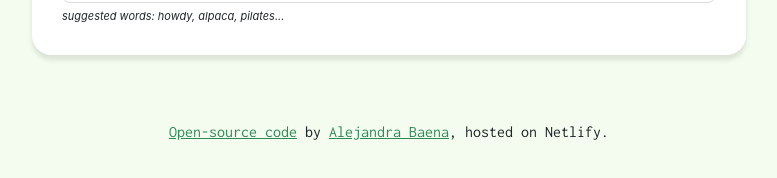
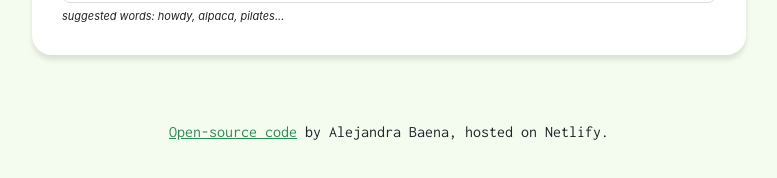
Before and after one commit to baenaale/react-dictionary-ab, a React (Create React App) app: page / in a window 1280 px wide. Shown: the part 236-414 px from the top of the page, without its empty margins (251-1028 px from the left). Built offline with nearby package versions, Linux system fonts and the light colour scheme; no server answers.

Commit message:
footer update

```diff
--- a/src/App.js
+++ b/src/App.js
@@ -17,15 +17,7 @@ function App() {
           >
             Open-source code
           </a>{" "}
-          by{" "}
-          <a
-            href="https://brave-bohr-a02fb1.netlify.app/"
-            target="_blank"
-            rel="noreferrer"
-          >
-            Alejandra Baena
-          </a>
-          , hosted on Netlify.
+          by Alejandra Baena, hosted on Netlify.
         </footer>
       </div>
     </div>
```
